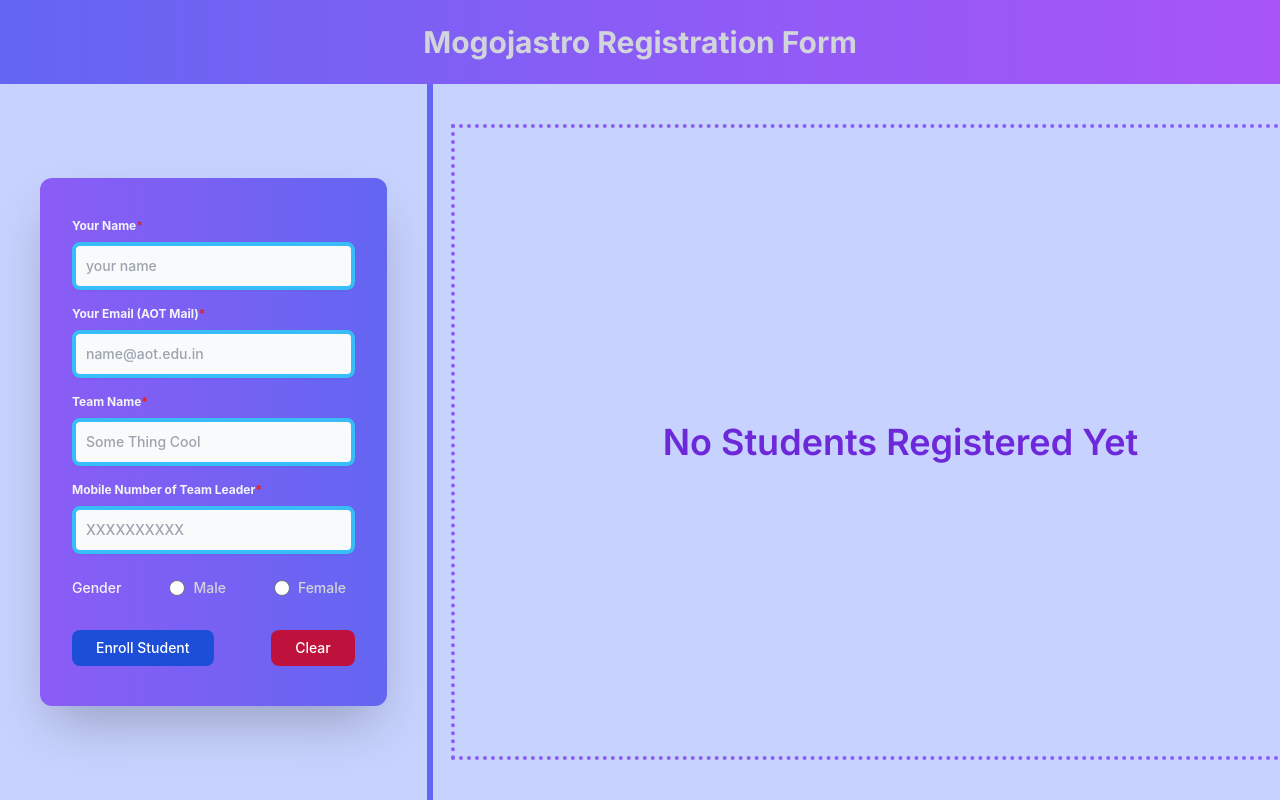
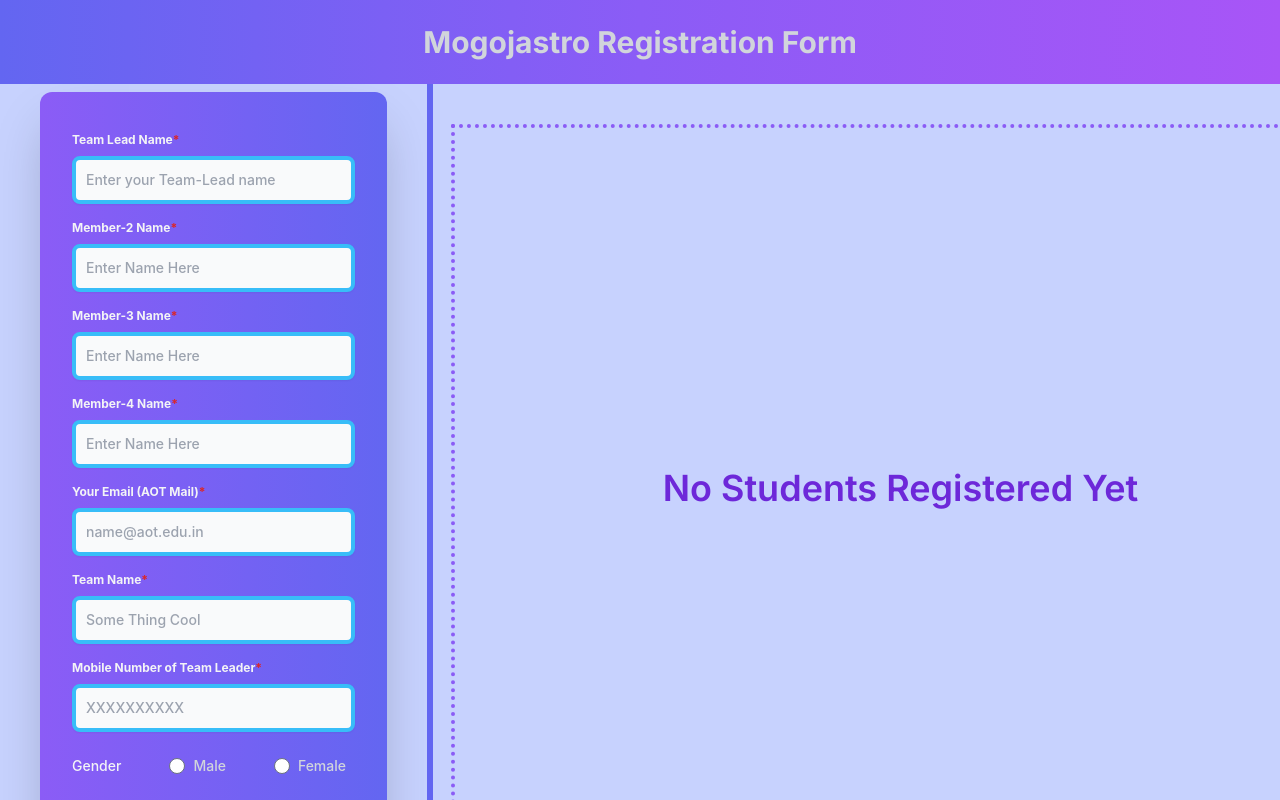
Before and after one commit to rony0000013/Registration-Form, a React (Create React App) app: page / in a window 1280 px wide. Built offline with nearby package versions, Linux system fonts and the light colour scheme.

Commit message:
"Added text-boxes"

```diff
--- a/src/components/RegistrationForm.jsx
+++ b/src/components/RegistrationForm.jsx
@@ -113,8 +113,20 @@ const RegistrationForm = ({ onAddStudent }) => {
         <>
             <form className="flex accent-blue-600 flex-col w-[335px] px-6 py-6 sm:w-[380px] sm:px-6 sm:py-6 md:w-full md:px-8 md:py-10 rounded-xl shadow-2xl bg-gradient-to-r from-violet-500 to-indigo-500">
                 <div className="mb-4">
-                    <label htmlFor="fName" className="block mb-2 text-xs font-bold text-gray-100 ">Your Name<span className='text-red-600'>*</span></label>
-                    <input type="text" name="fName" value={studentData.name} onChange={handleStudentChange} className="shadow-sm bg-gray-50 border-[4px] box-border  border-sky-400 text-gray-900 text-sm rounded-lg focus:ring-blue-500 focus:border-blue-500 block w-full p-2.5 outline-none placeholder:text-gray-400 placeholder:font-medium" placeholder="your name" required />
+                    <label htmlFor="fName" className="block mb-2 text-xs font-bold text-gray-100 ">Team Lead Name<span className='text-red-600'>*</span></label>
+                    <input type="text" name="fName" value={studentData.name} onChange={handleStudentChange} className="shadow-sm bg-gray-50 border-[4px] box-border  border-sky-400 text-gray-900 text-sm rounded-lg focus:ring-blue-500 focus:border-blue-500 block w-full p-2.5 outline-none placeholder:text-gray-400 placeholder:font-medium" placeholder="Enter your Team-Lead name" required />
+                </div>
+                <div className="mb-4">
+                    <label htmlFor="fName" className="block mb-2 text-xs font-bold text-gray-100 ">Member-2 Name<span className='text-red-600'>*</span></label>
+                    <input type="text" name="fName" value={studentData.name} onChange={handleStudentChange} className="shadow-sm bg-gray-50 border-[4px] box-border  border-sky-400 text-gray-900 text-sm rounded-lg focus:ring-blue-500 focus:border-blue-500 block w-full p-2.5 outline-none placeholder:text-gray-400 placeholder:font-medium" placeholder="Enter Name Here" required />
+                </div>
+                <div className="mb-4">
+                    <label htmlFor="fName" className="block mb-2 text-xs font-bold text-gray-100 ">Member-3 Name<span className='text-red-600'>*</span></label>
+                    <input type="text" name="fName" value={studentData.name} onChange={handleStudentChange} className="shadow-sm bg-gray-50 border-[4px] box-border  border-sky-400 text-gray-900 text-sm rounded-lg focus:ring-blue-500 focus:border-blue-500 block w-full p-2.5 outline-none placeholder:text-gray-400 placeholder:font-medium" placeholder="Enter Name Here" required />
+                </div>
+                <div className="mb-4">
+                    <label htmlFor="fName" className="block mb-2 text-xs font-bold text-gray-100 ">Member-4 Name<span className='text-red-600'>*</span></label>
+                    <input type="text" name="fName" value={studentData.name} onChange={handleStudentChange} className="shadow-sm bg-gray-50 border-[4px] box-border  border-sky-400 text-gray-900 text-sm rounded-lg focus:ring-blue-500 focus:border-blue-500 block w-full p-2.5 outline-none placeholder:text-gray-400 placeholder:font-medium" placeholder="Enter Name Here" required />
                 </div>
                 <div className="mb-4">
                     <label htmlFor="Email" className="block mb-2 text-xs font-bold text-gray-100 ">Your Email (AOT Mail)<span className='text-red-600'>*</span></label>
```
